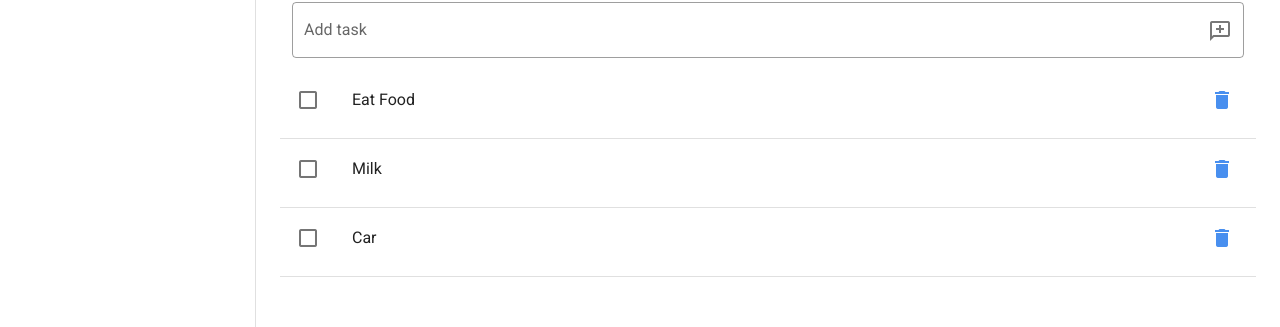
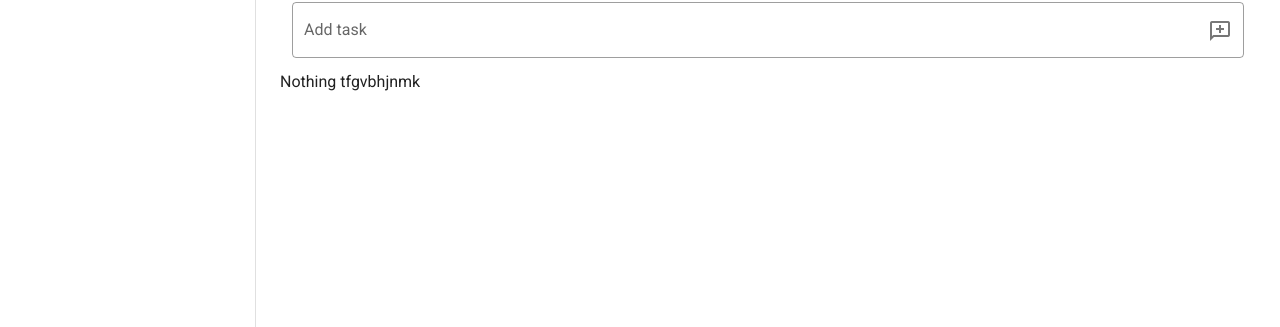
Before and after one commit to GarlicBuns19/vuetify-todo, a Vue app: page /#/ in a window 1280 px wide. Shown: the part 198-525 px from the top of the page. Built offline with nearby package versions, Linux system fonts and the light colour scheme.

Commit message:
Array works

```diff
--- a/src/views/Todo.vue
+++ b/src/views/Todo.vue
@@ -41,7 +41,7 @@
         <v-divider></v-divider>
       </div>
     </div>
-    <div v-else>Nothing tfgvbhjnmk</div>
+    <div v-if="tasks == ''">Nothing tfgvbhjnmk</div>
   </section>
 </template>
 
@@ -50,23 +50,7 @@ export default {
   data() {
     return {
       newTask: "",
-      tasks: [
-        {
-          id: 1,
-          title: "Eat Food",
-          done: false,
-        },
-        {
-          id: 2,
-          title: "Milk",
-          done: false,
-        },
-        {
-          id: 3,
-          title: "Car",
-          done: false,
-        },
-      ],
+      tasks: ''
     };
   },
   methods: {
@@ -76,6 +60,9 @@ export default {
     },
     addTask() {
       let newTask = this.newTask;
+      if(this.tasks == ''){
+        this.tasks = []
+      }
       this.tasks.push({
         id: this.tasks.length + 1,
         title: `${newTask}`,
```
